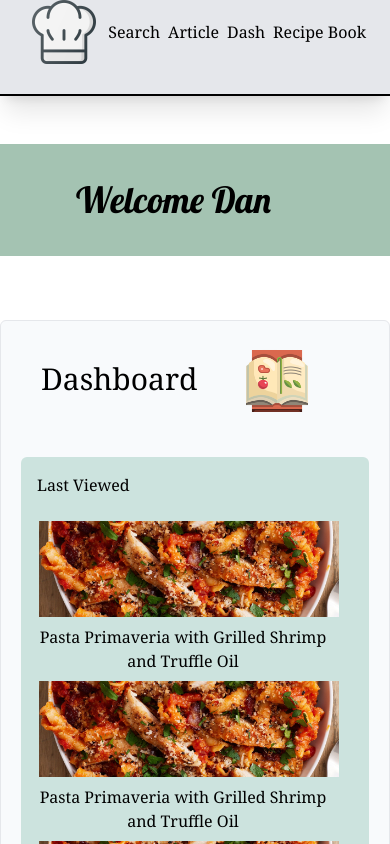
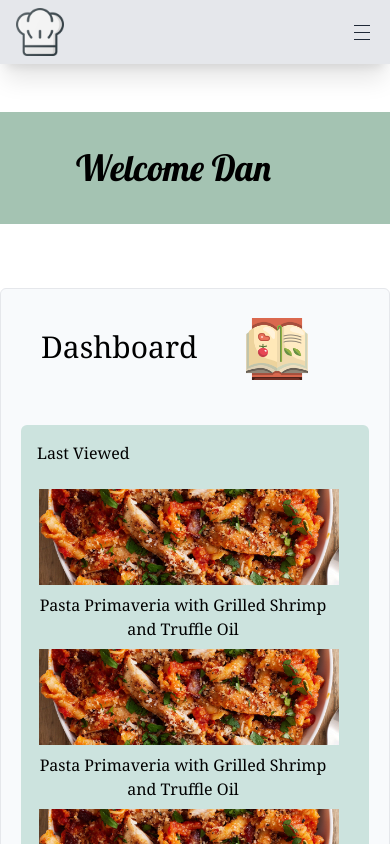
Before and after one commit to aishamashrah/fullstackproject, a React (Create React App) app in the folder cook/: page /Dash in a window 390 px wide. Shown: the top 844 px of the page. Built offline with nearby package versions, Linux system fonts and the light colour scheme; what tailwind-hamburgers would draw is missing.

Commit message:
Header   Header fixed and responsive

```diff
--- a/cook/src/Components/Header/Header.tsx
+++ b/cook/src/Components/Header/Header.tsx
@@ -1,71 +1,116 @@
+import React, { useState } from 'react';
+import { Link } from 'react-router-dom';
 
-import '../../App.css'
-import React from 'react'
-import { Link } from 'react-router-dom'
-// export default function Header() {
-//   return (
-//     <div>Header</div>
-//   )
-// }
+import profile from '../../Assets/profile.png';
+import chefHat from '../../Assets/chef.png';
 
-import profile from '../../Assets/profile.png'
-import chefHat from '../../Assets/chef.png'
-import HamburgerDropdown from './hamburger'
+const CookEaseHeader: React.FC = () => {
+  const [isMenuOpen, setMenuOpen] = useState(false);
 
-
-// import { Link, Route, Routes } from 'react-router-dom';
-
-
-export default function CookEaseHeader() {
-
+  const handleMenuToggle = () => {
+    setMenuOpen(!isMenuOpen);
+  };
 
   return (
-        <>
-            <div className='flex justify-between border-b-2 bg-gray-200 shadow-xl border-black border-solid  w-full h-24'>
-                <div className="flex ml-8 ">
-                <Link to="/">
-                    <button>
-                     <img className='h-16 rotate-10' src={chefHat} />
-                    </button>
+    <div className="header-container bg-gray-200 shadow-xl">
+      <div className="container mx-auto px-4 py-2 flex items-center justify-between">
+        <div className="flex items-center">
+          <Link to="/" className="mr-4">
+            <img className="h-12 sm:h-16 rotate-10" src={chefHat} alt="Chef Hat" />
           </Link>
-
-                    <p className='font-lobster mt-5 ml-3 text-3xl hidden sm:block'>Cook Ease</p>
+          <h1 className="text-2xl sm:text-3xl font-bold hidden sm:block font-lobster">CookEase</h1>
         </div>
 
-                <div className='flex gap-2 mr-4 sm:gap-4 lg:text-xl lg:gap-8 lg:mr-14'>
-                    <Link to="/Search">
-                    <button className='mt-5'>
-                        <p className='font-Noto '>Search</p>
+        {/* Dropdown Menu */}
+        <div className="relative inline-block text-left">
+          <button
+            className="block sm:hidden text-gray-800 focus:outline-none"
+            onClick={handleMenuToggle}
+          >
+            <svg
+              className="h-6 w-6 fill-current"
+              viewBox="0 0 24 24"
+              xmlns="http://www.w3.org/2000/svg"
+            >
+              <path
+                fillRule="evenodd"
+                clipRule="evenodd"
+                d="M4 6h16V5H4v1zm0 7h16v-1H4v1zm0 7h16v-1H4v1z"
+              />
+            </svg>
           </button>
+          {isMenuOpen && (
+            <div className="origin-top-right absolute right-0 mt-2 w-40 rounded-md shadow-lg bg-white ring-1 ring-black ring-opacity-5">
+              <div className="py-1" role="menu" aria-orientation="vertical" aria-labelledby="options-menu">
+                <Link
+                  to="/Search"
+                  className="block px-4 py-2 text-sm text-gray-700 hover:bg-gray-100 hover:text-gray-900"
+                  role="menuitem"
+                  onClick={handleMenuToggle}
+                >
+                  Search
                 </Link>
-                    <Link to="/News">
-                    <button className='mt-5'>
-                        <p className='font-Noto'>Article</p>
-                    </button>
+                <Link
+                  to="/News"
+                  className="block px-4 py-2 text-sm text-gray-700 hover:bg-gray-100 hover:text-gray-900"
+                  role="menuitem"
+                  onClick={handleMenuToggle}
+                >
+                  Article
                 </Link>
-                    <Link to="/Dash">
-                    <button className='mt-5'>
-                        <p className='font-Noto'>Dash</p>
-                    </button>
+                <Link
+                  to="/Dash"
+                  className="block px-4 py-2 text-sm text-gray-700 hover:bg-gray-100 hover:text-gray-900"
+                  role="menuitem"
+                  onClick={handleMenuToggle}
+                >
+                  Dash
                 </Link>
-                    <Link to="/RecipeBook">
-                    <button className='mt-5 '>
-                        <p className='font-Noto'>Recipe Book</p>
-                    </button>
+                <Link
+                  to="/RecipeBook"
+                  className="block px-4 py-2 text-sm text-gray-700 hover:bg-gray-100 hover:text-gray-900"
+                  role="menuitem"
+                  onClick={handleMenuToggle}
+                >
+                  Create Recipe
                 </Link>
+              </div>
+            </div>
+          )}
+        </div>
 
-                    <button>
-                     <img className='h-16 hidden sm:block' src={profile} />
+        {/* Navigation Links */}
+        <nav className="hidden sm:block">
+          <ul className="flex space-x-4">
+            <li>
+              <Link to="/Search" className="nav-link">
+                Search
+              </Link>
+            </li>
+            <li>
+              <Link to="/News" className="nav-link">
+                Article
+              </Link>
+            </li>
+            <li>
+              <Link to="/Dash" className="nav-link">
+                Dash
+              </Link>
+            </li>
+            <li>
+              <Link to="/RecipeBook" className="nav-link">
+                Create Recipe
+              </Link>
+            </li>
+          </ul>
+        </nav>
+
+        <button className="profile-button hidden sm:block">
+          <img className="h-10 sm:h-12" src={profile} alt="Profile" />
         </button>
       </div>
+    </div>
+  );
+};
 
-
-
-
-
-            </div>
-
-        </>
-    )
-
-}
+export default CookEaseHeader;
--- a/cook/src/Components/Singinpage/Singin.tsx
+++ b/cook/src/Components/Singinpage/Singin.tsx
@@ -70,7 +70,7 @@ export default function Signin() {
         </label>
       </div>
       <p className="text-center text-xs ml-28 ">Don’t have an account?
-      <Link to="/signup">
+      <Link to="/Create">
             <button className="text-blue-600">sign up</button>
             </Link>
             </p>
```
Lines whose indentation alone changed are shown as unchanged.
